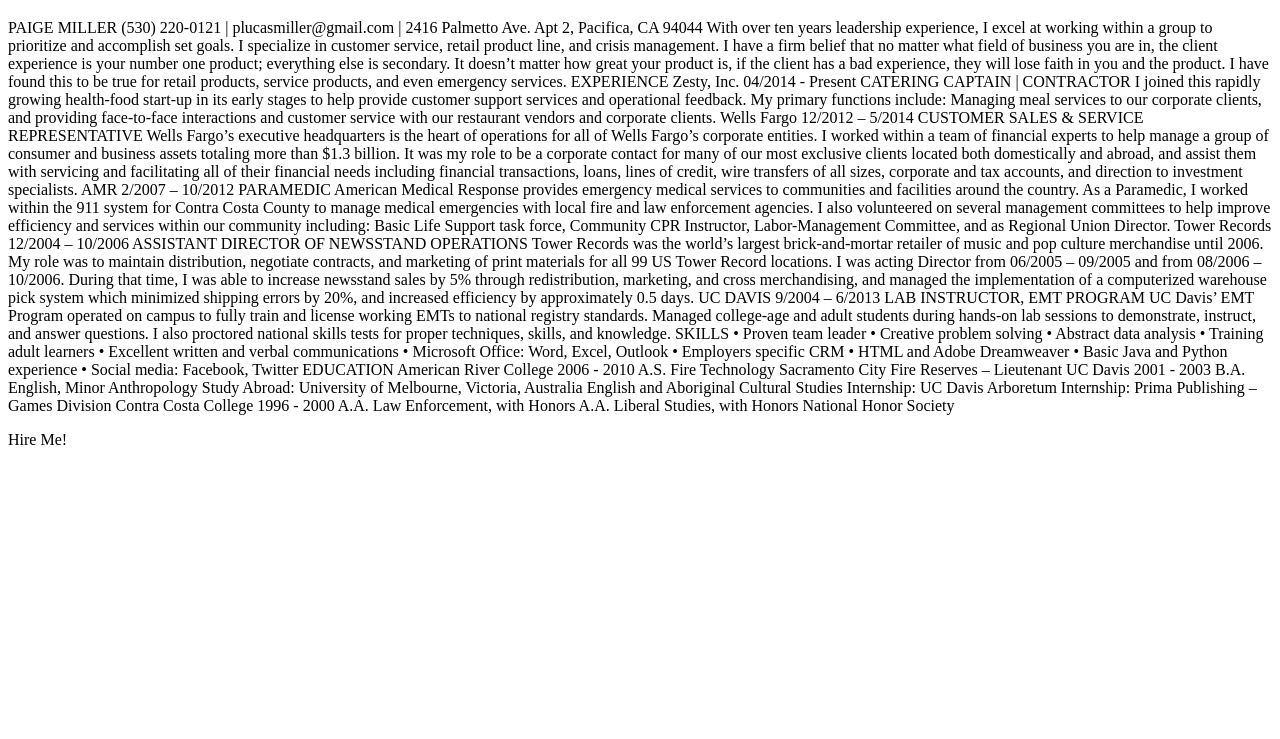
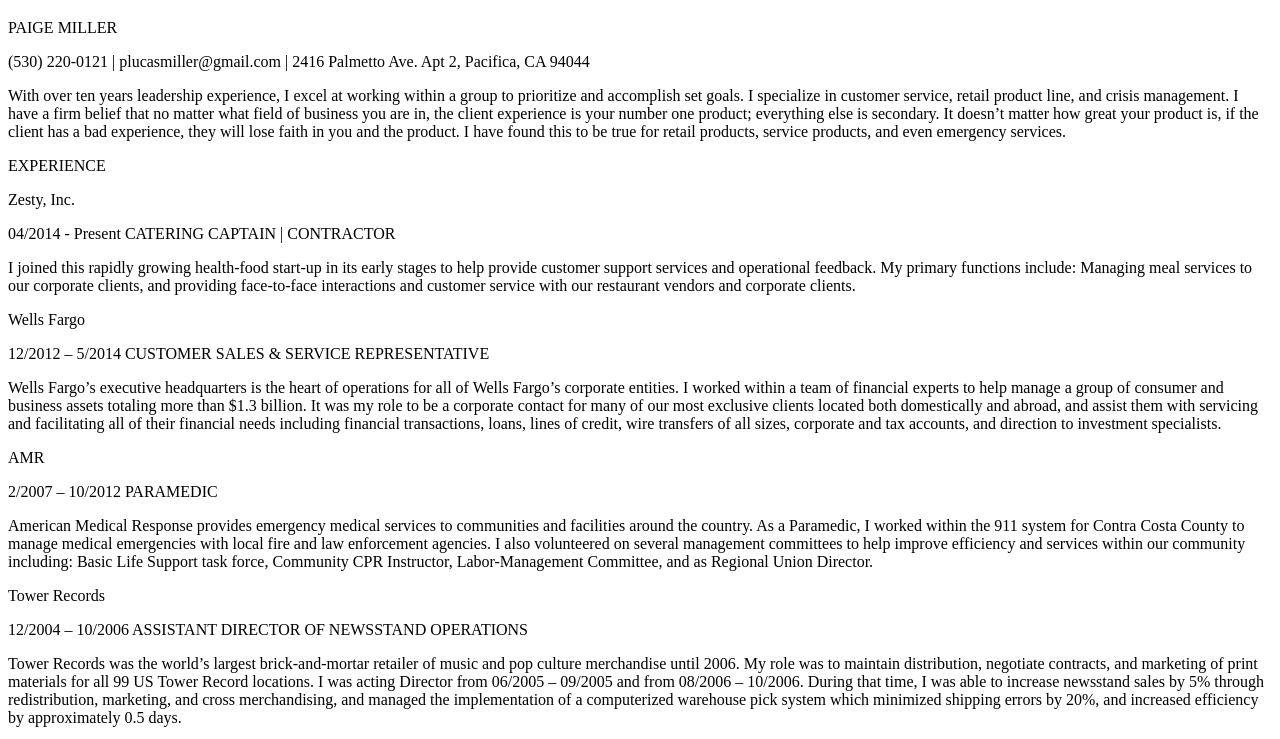
Before and after one commit to sycocys/first_site, a plain HTML site: page index.html in a window 1280 px wide. Shown: the part 61-800 px from the top of the page. Drawn offline with Linux system fonts and the light colour scheme.

Commit message:
gitgit push

```diff
--- a/index.html
+++ b/index.html
@@ -10,27 +10,27 @@
 	<h1>P. Lucas Miller</h1>
 </head>
 <body>
-<p>PAIGE MILLER
-(530) 220-0121 | plucasmiller@gmail.com | 2416 Palmetto Ave. Apt 2, Pacifica, CA 94044
-With over ten years leadership experience, I excel at working within a group to prioritize and accomplish set goals. I specialize in customer service, retail product line, and crisis management.
-I have a firm belief that no matter what field of business you are in, the client experience is your number one product; everything else is secondary. It doesn’t matter how great your product is, if the client has a bad experience, they will lose faith in you and the product. I have found this to be true for retail products, service products, and even emergency services.
+<p>PAIGE MILLER</p>
+<p>(530) 220-0121 | plucasmiller@gmail.com | 2416 Palmetto Ave. Apt 2, Pacifica, CA 94044</p>
+<p>With over ten years leadership experience, I excel at working within a group to prioritize and accomplish set goals. I specialize in customer service, retail product line, and crisis management.
+I have a firm belief that no matter what field of business you are in, the client experience is your number one product; everything else is secondary. It doesn’t matter how great your product is, if the client has a bad experience, they will lose faith in you and the product. I have found this to be true for retail products, service products, and even emergency services.</p>
 
-EXPERIENCE
-Zesty, Inc.
-04/2014 - Present	CATERING CAPTAIN | CONTRACTOR
-I joined this rapidly growing health-food start-up in its early stages to help provide customer support services and operational feedback. My primary functions include: Managing meal services to our corporate clients, and providing face-to-face interactions and customer service with our restaurant vendors and corporate clients.
-Wells Fargo
-12/2012 – 5/2014	CUSTOMER SALES & SERVICE REPRESENTATIVE
-Wells Fargo’s executive headquarters is the heart of operations for all of Wells Fargo’s corporate entities. I worked within a team of financial experts to help manage a group of consumer and business assets totaling more than $1.3 billion. It was my role to be a corporate contact for many of our most exclusive clients located both domestically and abroad, and assist them with servicing and facilitating all of their financial needs including financial transactions, loans, lines of credit, wire transfers of all sizes, corporate and tax accounts, and direction to investment specialists.
-AMR
-2/2007 – 10/2012	PARAMEDIC
-American Medical Response provides emergency medical services to communities and facilities around the country. As a Paramedic, I worked within the 911 system for Contra Costa County to manage medical emergencies with local fire and law enforcement agencies. I also volunteered on several management committees to help improve efficiency and services within our community including: Basic Life Support task force, Community CPR Instructor, Labor-Management Committee, and as Regional Union Director.
-Tower Records
-12/2004 – 10/2006	ASSISTANT DIRECTOR OF NEWSSTAND OPERATIONS
-Tower Records was the world’s largest brick-and-mortar retailer of music and pop culture merchandise until 2006.  My role was to maintain distribution, negotiate contracts, and marketing of print materials for all 99 US Tower Record locations. I was acting Director from 06/2005 – 09/2005 and from 08/2006 – 10/2006.  During that time, I was able to increase newsstand sales by 5% through redistribution, marketing, and cross merchandising, and managed the implementation of a computerized warehouse pick system which minimized shipping errors by 20%, and increased efficiency by approximately 0.5 days.
-UC DAVIS
-9/2004 – 6/2013	LAB INSTRUCTOR, EMT PROGRAM
-UC Davis’ EMT Program operated on campus to fully train and license working EMTs to national registry standards. Managed college-age and adult students during hands-on lab sessions to demonstrate, instruct, and answer questions. I also proctored national skills tests for proper techniques, skills, and knowledge.
+<p>EXPERIENCE</p>
+<p>Zesty, Inc.</p>
+<p>04/2014 - Present	CATERING CAPTAIN | CONTRACTOR</p>
+<p>I joined this rapidly growing health-food start-up in its early stages to help provide customer support services and operational feedback. My primary functions include: Managing meal services to our corporate clients, and providing face-to-face interactions and customer service with our restaurant vendors and corporate clients.</p>
+<p>Wells Fargo</p>
+<p>12/2012 – 5/2014	CUSTOMER SALES & SERVICE REPRESENTATIVE</p>
+<p>Wells Fargo’s executive headquarters is the heart of operations for all of Wells Fargo’s corporate entities. I worked within a team of financial experts to help manage a group of consumer and business assets totaling more than $1.3 billion. It was my role to be a corporate contact for many of our most exclusive clients located both domestically and abroad, and assist them with servicing and facilitating all of their financial needs including financial transactions, loans, lines of credit, wire transfers of all sizes, corporate and tax accounts, and direction to investment specialists.</p>
+<p>AMR</p>
+<p>2/2007 – 10/2012	PARAMEDIC</p>
+<p>American Medical Response provides emergency medical services to communities and facilities around the country. As a Paramedic, I worked within the 911 system for Contra Costa County to manage medical emergencies with local fire and law enforcement agencies. I also volunteered on several management committees to help improve efficiency and services within our community including: Basic Life Support task force, Community CPR Instructor, Labor-Management Committee, and as Regional Union Director.</p>
+<p>Tower Records</p>
+<p>12/2004 – 10/2006	ASSISTANT DIRECTOR OF NEWSSTAND OPERATIONS</p>
+<p>Tower Records was the world’s largest brick-and-mortar retailer of music and pop culture merchandise until 2006.  My role was to maintain distribution, negotiate contracts, and marketing of print materials for all 99 US Tower Record locations. I was acting Director from 06/2005 – 09/2005 and from 08/2006 – 10/2006.  During that time, I was able to increase newsstand sales by 5% through redistribution, marketing, and cross merchandising, and managed the implementation of a computerized warehouse pick system which minimized shipping errors by 20%, and increased efficiency by approximately 0.5 days.</p>
+<p>UC DAVIS</p>
+<p>9/2004 – 6/2013	LAB INSTRUCTOR, EMT PROGRAM</p>
+<p>UC Davis’ EMT Program operated on campus to fully train and license working EMTs to national registry standards. Managed college-age and adult students during hands-on lab sessions to demonstrate, instruct, and answer questions. I also proctored national skills tests for proper techniques, skills, and knowledge.</p>
 
 SKILLS
 
```
